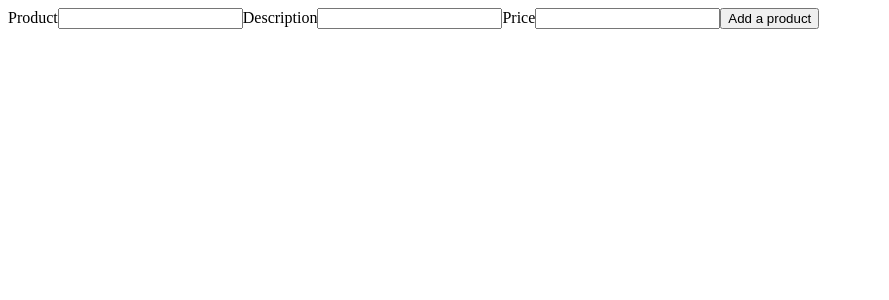
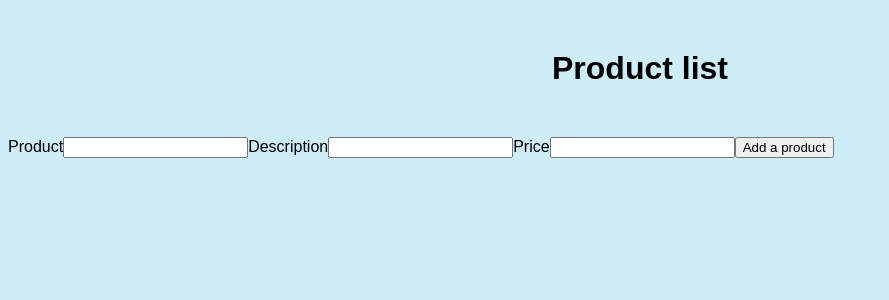
Before and after one commit to Laurasdt/ExamReact, a React (Vite) app in the folder ExamReact/: page / in a window 1280 px wide. Shown: the top 300 px of the page, without its empty margins (0-889 px from the left). Built offline with nearby package versions, Linux system fonts and the light colour scheme.

Commit message:
Structure projet

```diff
--- a/ExamReact/src/App.jsx
+++ b/ExamReact/src/App.jsx
@@ -1,7 +1,25 @@
+import { useState, useEffect } from "react";
 import ProductList from "./Components/ProductList";
+import ProductForm from "./Components/ProductForm";
+import "./app.css";
 
-function App() {
-  return <ProductList />;
-}
+const App = () => {
+  const [products, setProducts] = useState([]);
+  useEffect(() => {
+    console.log("Hello");
+  });
+
+  const addProduct = (newProduct) => {
+    setProducts([...products, newProduct]);
+  };
+
+  return (
+    <div className="addProduct">
+      <h1>Product list</h1>
+      <ProductForm addProduct={addProduct} />
+      <ProductList products={products} />
+    </div>
+  );
+};
 
 export default App;
--- /dev/null
+++ b/ExamReact/src/Components/Header.jsx
@@ -0,0 +1,5 @@
+const Header = () => {
+  return <h1>Let's add products</h1>;
+};
+
+export default Header;
--- a/ExamReact/src/Components/ProductForm.jsx
+++ b/ExamReact/src/Components/ProductForm.jsx
@@ -1,9 +1,10 @@
-import { useState } from "react";
+import React, { useState } from "react";
 
-const ProductFrom = ({ addProduct }) => {
+const ProductForm = ({ addProduct }) => {
   const [name, setName] = useState("");
   const [description, setDescription] = useState("");
   const [price, setPrice] = useState("");
+
   const handleSubmit = (e) => {
     e.preventDefault();
     const newProduct = {
@@ -25,6 +26,7 @@ const ProductFrom = ({ addProduct }) => {
         type="text"
         name="name"
         id="name"
+        value={name}
         onChange={(e) => setName(e.target.value)}
         required
       />
@@ -33,7 +35,8 @@ const ProductFrom = ({ addProduct }) => {
         type="text"
         name="description"
         id="description"
-        onChange={(e) => setName(e.target.value)}
+        value={description}
+        onChange={(e) => setDescription(e.target.value)}
         required
       />
       <label htmlFor="price">Price</label>
@@ -51,4 +54,4 @@ const ProductFrom = ({ addProduct }) => {
   );
 };
 
-export default ProductFrom;
+export default ProductForm;
--- a/ExamReact/src/Components/ProductList.jsx
+++ b/ExamReact/src/Components/ProductList.jsx
@@ -1,17 +1,8 @@
-import { useState } from "react";
 import Product from "./Product";
-import ProductForm from "./ProductForm";
 
-const ProductList = () => {
-  const [products, setProducts] = useState([]);
-
-  const addProduct = (newProduct) => {
-    setProducts([...products, newProduct]);
-  };
-
+const ProductList = ({ products }) => {
   return (
     <div className="product-list">
-      <ProductForm addProduct={addProduct} />
       {products.map((product, idx) => (
         <Product
           key={idx}
--- /dev/null
+++ b/ExamReact/src/app.css
@@ -0,0 +1,9 @@
+body {
+  background-color: rgb(205, 237, 248);
+  font-family: Arial, Helvetica, sans-serif;
+}
+
+h1 {
+  text-align: center;
+  margin: 50px;
+}
```
